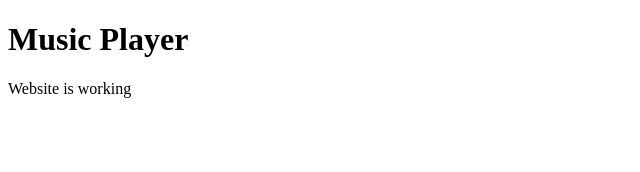
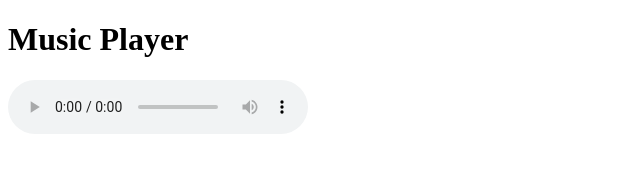
Before and after one commit to Akhil-m31/Music_Player, a plain HTML site: page index.html in a window 1280 px wide. Shown: the whole page, without its empty margins (0-640 px from the left). Drawn offline with Linux system fonts and the light colour scheme.

Commit message:
Add audio player to index.html
Added audio player to the music player webpage.

```diff
--- a/index.html
+++ b/index.html
@@ -4,7 +4,13 @@
 <title>My Music Player</title>
 </head>
 <body>
+
 <h1>Music Player</h1>
-<p>Website is working</p>
+
+<audio controls>
+<source src="https://www.soundhelix.com/examples/mp3/SoundHelix-Song-1.mp3" type="audio/mpeg">
+Your browser does not support audio.
+</audio>
+
 </body>
 </html>
```
